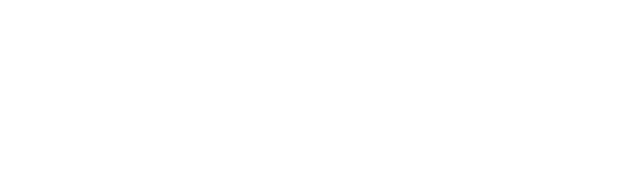
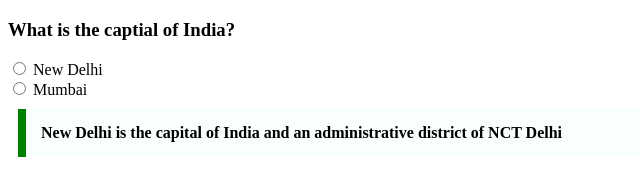
Before and after one commit to acciojob/trivia-anonymous-cloud, a website: page main.html in a window 1280 px wide. Shown: the whole page, without its empty margins (0-640 px from the left). Drawn offline with Linux system fonts and the light colour scheme.

Commit message:
created a submission

```diff
--- a/main.html
+++ b/main.html
@@ -4,10 +4,34 @@
 
 <head>
 	<link rel="stylesheet" href="styles.css">
+	<style>
+
+		.Quotation {
+			width : 600px;
+			margin : 10px;
+			padding : 15px;
+			border-left : 8px solid  green ;
+			Background-color:  #f8fffe;
+ Font-weight: Bold;
+
+		}
+	</style>
 </head>
 
 <body>
 	<!-- the entire body must be written by student -->
+  <div class = "q-a">
+	  <h3>
+		  What is the captial of India?
+	  </h3>
+	  <input type = "radio" value = "New Delhi" name = "q-a"> New Delhi
+	  <br>
+	  	  <input type = "radio" value = "Mumbai" name = "q-a"> Mumbai
+  </div>
+	 <blockquote class = "Quotation">
+        New Delhi is the capital of India and an administrative district of NCT Delhi
+    </blockquote>
+
     <script type="text/javascript" src="./script.js">
 </script>
 
```
